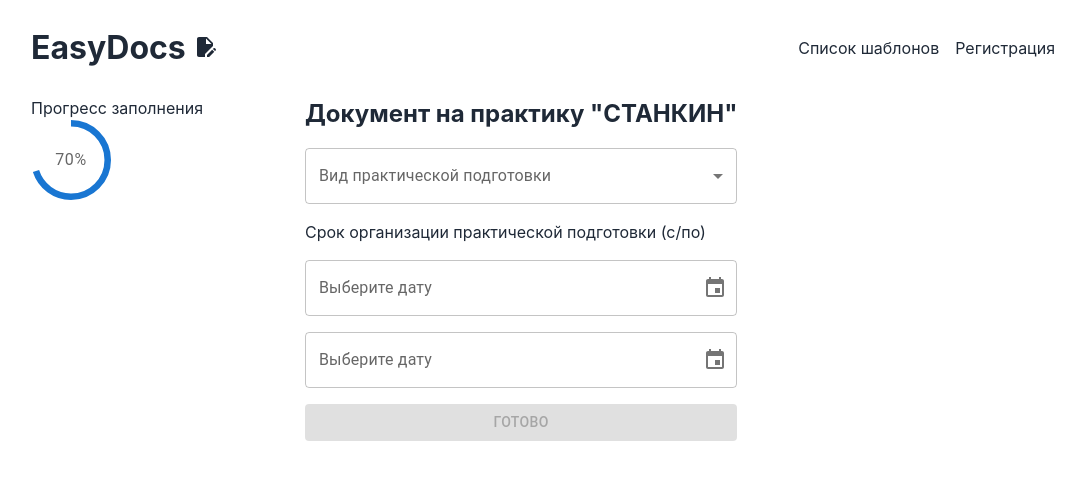
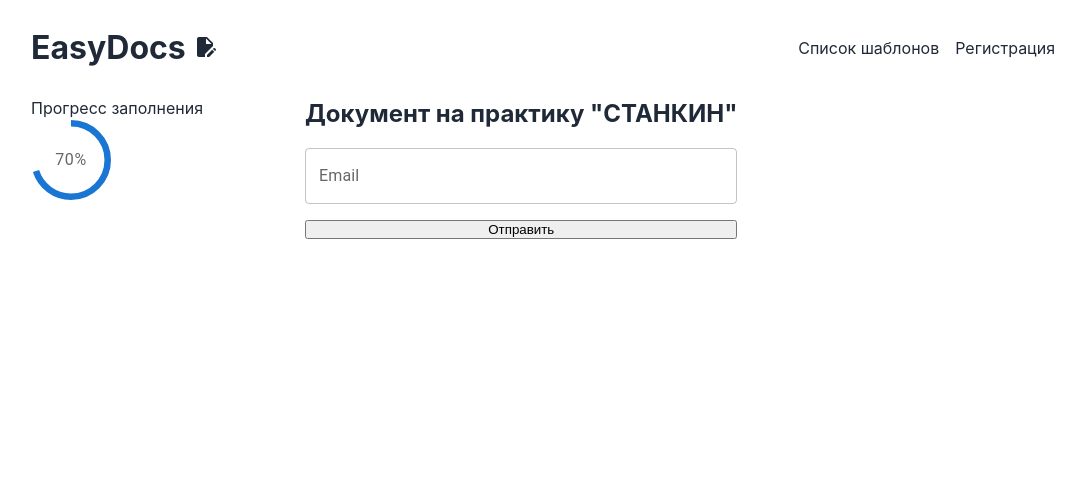
Before and after one commit to NicholasJKL/easy-docs, a React (Create React App) app: page /template in a window 1280 px wide. Shown: the top 480 px of the page, without its empty margins (97-1182 px from the left). Built offline with nearby package versions, Linux system fonts and the light colour scheme; a web font is replaced by a local one.

Commit message:
hook-form & yup

```diff
--- a/package.json
+++ b/package.json
@@ -5,6 +5,7 @@
   "dependencies": {
     "@emotion/react": "^11.14.0",
     "@emotion/styled": "^11.14.1",
+    "@hookform/resolvers": "^5.2.2",
     "@mui/icons-material": "^7.3.7",
     "@mui/material": "^7.3.8",
     "@mui/x-date-pickers": "^8.27.0",
@@ -19,10 +20,12 @@
     "dayjs": "^1.11.19",
     "react": "^19.2.3",
     "react-dom": "^19.2.3",
+    "react-hook-form": "^7.71.1",
     "react-router": "^7.13.0",
     "react-scripts": "5.0.1",
     "typescript": "^4.9.5",
-    "web-vitals": "^2.1.4"
+    "web-vitals": "^2.1.4",
+    "yup": "^1.7.1"
   },
   "scripts": {
     "start": "react-scripts start",
--- a/src/pages/TemplateFill/SimpleText.tsx
+++ b/src/pages/TemplateFill/SimpleText.tsx
@@ -1,9 +1,10 @@
 import React, { FC } from 'react';
+import { TextField } from '@mui/material';
 import SimpleTextProps from '../../props/SimpleTextProps';
 
 const SimpleText: FC<SimpleTextProps> = () =>
     {
-        return <div className='simpletext-block'></div>;
+        return <TextField id="standard-basic" variant="standard"/>;
     }
 
 export default SimpleText;
--- a/src/pages/TemplateFill/index.tsx
+++ b/src/pages/TemplateFill/index.tsx
@@ -1,12 +1,15 @@
 import React, { FC } from 'react';
-import { Button } from '@mui/material'
 import CircularWithValueLabel from './CircularProgressWithLabel';
-import ValueSelector from './ValueSelector';
-import Date from './Date';
+import { Controller, useForm } from 'react-hook-form';
+import SimpleText from './SimpleText';
+import { TextField } from '@mui/material';
 
 const TemplateFill: FC = () => {
 
-    return (<main className='template-fill'>
+    const { control, handleSubmit } = useForm();
+
+    return (
+        <main className='template-fill'>
             <div className='template-info'>
                 <p>Прогресс заполнения</p>
                 <div>
@@ -14,18 +17,27 @@
                 </div>
             </div>
 
-        <form className='template-form'>
+            <form className='template-form' onSubmit={handleSubmit((data) => console.log(data))}>
                 <h2>Документ на практику "СТАНКИН"</h2>
-            <ValueSelector name={'Вид практической подготовки'}
-            values={["Учебная практика", "Производственная практика", "Преддипломная практика"]}/>
+                <Controller
+                    name="email"
+                    control={control}
+                    rules={{ required: 'Email обязателен' }}
 
-            <p>Срок организации практической подготовки (с/по)</p>
-            <Date name='Дата'/>
-            <Date name='Дата'/>
-            <Button variant="contained" disabled>Готово</Button>
+                    render={({ field, fieldState }) => (
+                        <TextField
+                            {...field}
+                            label="Email"
+                            error={!!fieldState.error}
+                            helperText={fieldState.error?.message}
+                        />
+                    )}
+                />
+                <button type="submit">Отправить</button>
             </form>
 
-    </main>);
+        </main>
+    );
 }
 
 
```
Also changed, not shown: 1 other file (tests, documents, lock files or other folders). Lines whose indentation alone changed are shown as unchanged.
